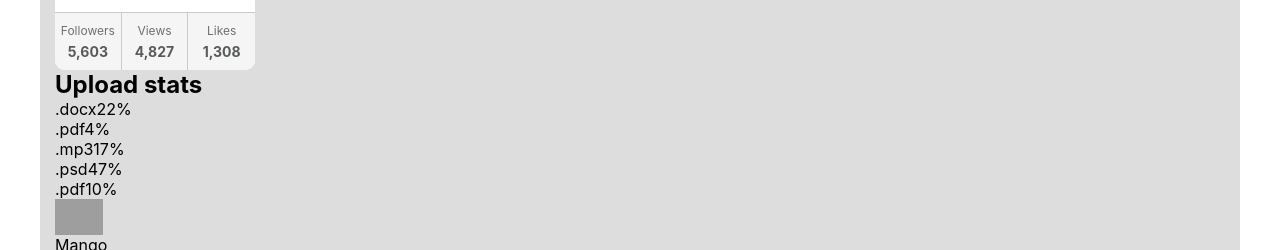
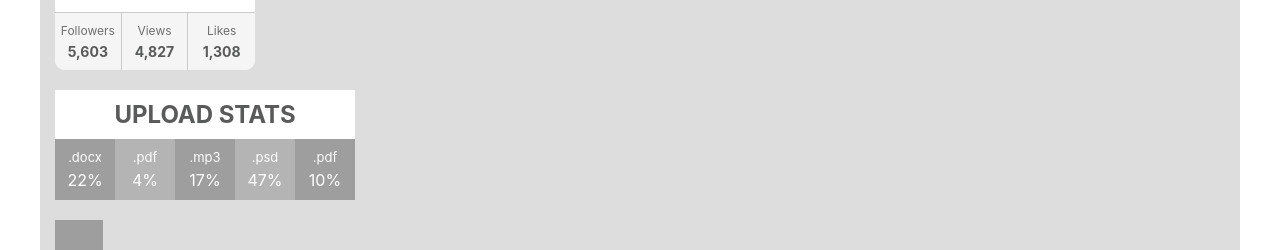
Before and after one commit to AnnaRed1982/goit-react-hw-01-components, a React (Create React App) app: page / in a window 1280 px wide. Shown: the part 225-475 px from the top of the page. Built offline with nearby package versions, Linux system fonts and the light colour scheme; grey boxes are pictures that could not be loaded.

Commit message:
comp2 css

```diff
--- a/src/components/Profile/Profile.module.css
+++ b/src/components/Profile/Profile.module.css
@@ -6,6 +6,9 @@
   border-radius: 10px;
 
   background-color: white;
+  margin-bottom: 20px;
+
+  color: rgb(112, 111, 111);
 }
 .description {
   display: flex;
@@ -13,6 +16,7 @@
 
   padding-top: 20px;
   padding-bottom: 20px;
+
   align-items: center;
   justify-content: center;
 }
@@ -30,12 +34,10 @@
   color: rgb(89, 90, 90);
 }
 .tag {
-  color: rgb(112, 111, 111);
   margin-bottom: 10px;
 }
-.location {
-  color: rgb(112, 111, 111);
-}
+/* .location {
+} */
 .stats {
   display: flex;
 
@@ -59,7 +61,6 @@
   border-right: 1px solid rgb(204, 202, 202);
 }
 .label {
-  color: rgb(112, 111, 111);
   margin-bottom: 5px;
   font-size: 12px;
 }
--- a/src/components/Statistics/Statistics.js
+++ b/src/components/Statistics/Statistics.js
@@ -1,16 +1,35 @@
 import PropTypes from 'prop-types';
-import StatList from './StatList';
+import css from 'components/Statistics/Statistics.module.css'
+// import StatList from './StatList';
 
 export default function Statistics({ title, stats }) {
   return (
-    <section className="statistics">
-      {{ title } && <h2 className="title">{title}</h2>}
+    <section className={css.statistics}>
+      {{ title } && <h2 className={css.title}>{title}</h2>}
 
-      <StatList stats={stats} />
+      <ul className={css.stat_list}>
+        {stats.map(({ id, label, percentage }) => {
+          return (
+            <li className={css.item} key={id}>
+              <span className={css.label}>{label}</span>
+              <span className={css.percentage}>{percentage}%</span>
+            </li>
+          );
+        })}
+      </ul>
+
+      {/* <StatList stats={stats} /> */}
     </section>
   );
 }
 
 Statistics.propTypes = {
   title: PropTypes.string,
+  stats: PropTypes.arrayOf(
+    PropTypes.shape({
+      id: PropTypes.string.isRequired,
+      label: PropTypes.string,
+      percentage: PropTypes.number,
+    })
+  ).isRequired,
 };
--- /dev/null
+++ b/src/components/Statistics/Statistics.module.css
@@ -0,0 +1,48 @@
+.statistics {
+  display: flex;
+  flex-direction: column;
+
+  background-color: white;
+  width: 300px;
+  color: rgb(89, 90, 90);
+
+  margin-bottom: 20px;
+}
+.title {
+  text-transform: uppercase;
+
+  text-align: center;
+
+  padding-top: 10px;
+  padding-bottom: 10px;
+}
+.stat_list {
+  display: flex;
+
+  background-color: rgb(158, 158, 158);
+}
+
+.item {
+  display: flex;
+  flex-direction: column;
+  align-items: center;
+  justify-content: center;
+
+  padding-top: 10px;
+  padding-bottom: 10px;
+
+  width: calc(100% / 5);
+
+  color: white;
+}
+
+.item:nth-child(even) {
+  background-color: rgb(180, 180, 180);
+}
+
+.label {
+  margin-bottom: 5px;
+  font-size: small;
+}
+/* .percentage {
+} */
```
